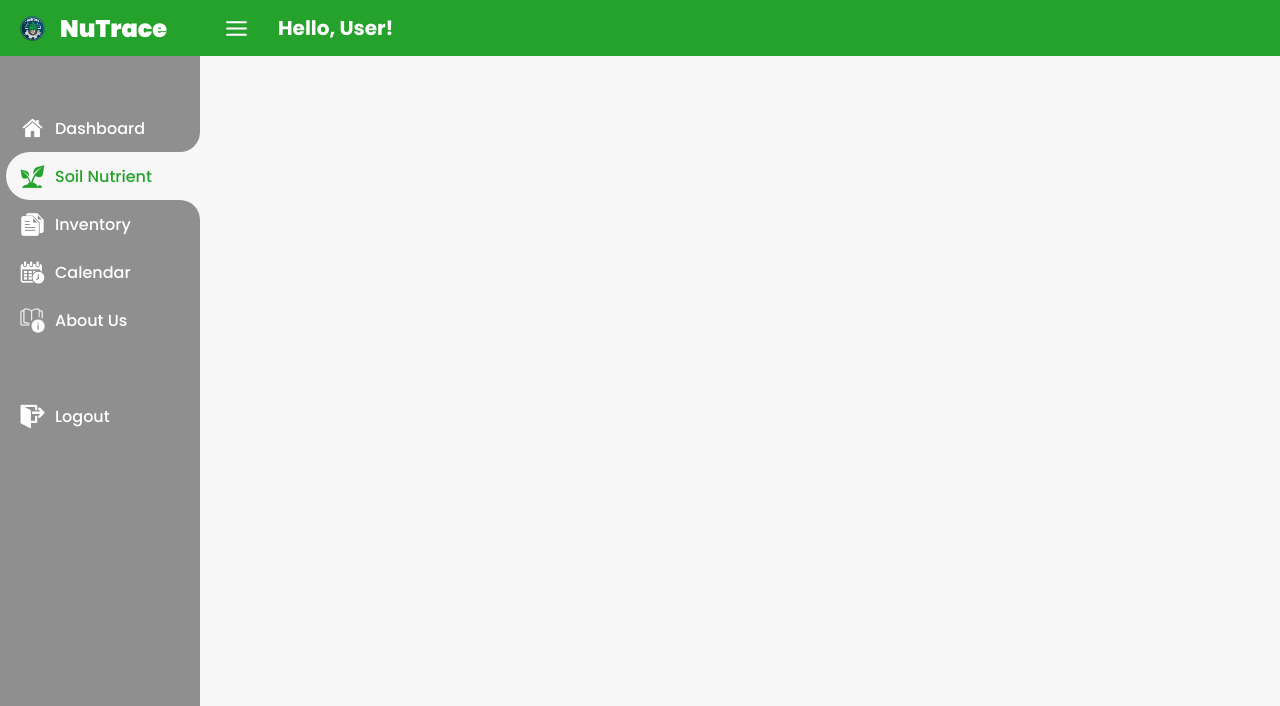
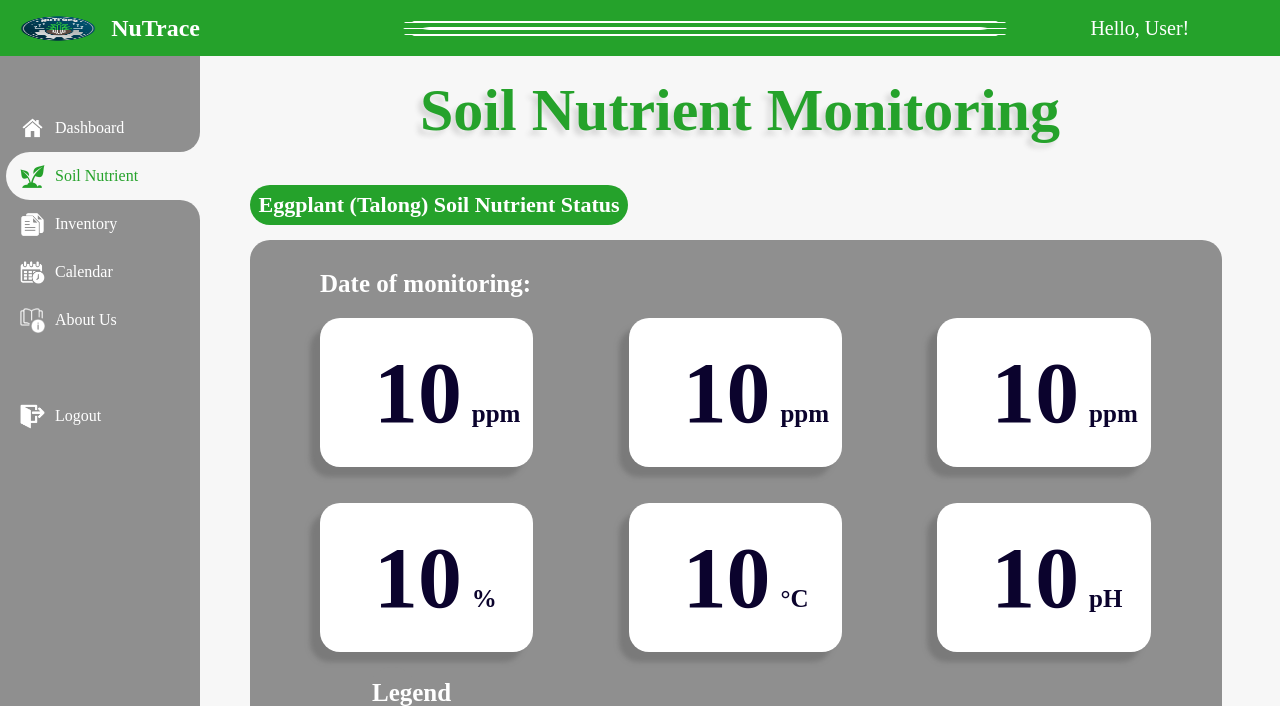
Before and after one commit to kreazze/NuTrace, a PHP site: page /pages/soilnutrient.html in a window 1280 px wide. Shown: the top 706 px of the page. Run offline with PHP 8.4, Linux system fonts and the light colour scheme.

Commit message:
Merge branch 'main' of https://github.com/kreazze/NuTrace

```diff
--- a/pages/soilnutrient.css
+++ b/pages/soilnutrient.css
@@ -1,34 +1,9 @@
-/* font */
-@font-face {
-    font-family: 'Poppins-Black';
-    src: url(/font/Poppins-Black.ttf);
-}
-@font-face {
-    font-family: 'Poppins-Bold';
-    src: url(/font/Poppins-Bold.ttf);
-}
-@font-face {
-    font-family: 'Poppins-Italic';
-    src: url(/font/Poppins-Italic.ttf);
-}
-@font-face {
-    font-family: 'Poppins-Medium';
-    src: url(/font/Poppins-Medium.ttf);
-}
-@font-face {
-    font-family: 'Poppins-SemiBold';
-    src: url(/font/Poppins-SemiBold.ttf);
-}
-@font-face {
-    font-family: 'Poppins-Regular';
-    src: url(/font/Poppins-Regular.ttf);
-}
-
 /* content */
 *{
 	margin: 0;
 	padding: 0;
 	box-sizing: border-box;
+	font-family: "poppins";
 }
 html {
 	overflow-x: hidden;
@@ -40,16 +15,9 @@ li {
 	list-style: none;
 }
 body {
-	min-height: 100vh;
-	display: flex;
-	flex-direction: column;
 	overflow-x: hidden;
 	color: #0b032d;
 	background: #f7f7f7;
-	width: 100%;
-	max-height: calc(100vh - 56px);
-	overflow-y: auto;
-	position: sticky;
 }
 #sidebar {
 	position: fixed;
@@ -97,6 +65,7 @@ body {
 	display: flex;
 	justify-content: center;
 	align-items: center;
+	width: 25px;
 }
 #sidebar .side-menu {
 	width: 100%;
@@ -206,41 +175,266 @@ body {
 	border-radius: 50%;
 	object-fit: cover;
 }
+#content main {
+	width: 90%;
+	margin-left: 50px;
+	margin-top: 15px;
+	padding-left: 70px;
+	padding-bottom: 45px;
+	background-color: #8F8F8F;
+	border-radius: 20px;
+	align-items: center;
+	justify-content: center;
+}
 
 .user {
 	font-size: 20px;
 	color: white;
 	font-family: "Poppins-Bold";
 }
+.part1{
+	background-color: #25A22B;
+	border-radius: 30px;
+	width: 35%;
+	margin-left: 50px;
+	margin-top: 40px;
+	padding: 2px;
+}
+.part1 h1{
+	text-align: center;
+	color: #ffffff;
+	font-size: 22px;
+	margin: 5px;
+}
 
-/* footer */
-#footer {
-	padding: 15px;
-	padding-left: 250px;
-	padding-right: 50px;
-	margin-top: auto;
+.date-time h2{
+	color: #ffffff;
+	font-size: 25px;
+	padding-top: 30px;
+}
+
+.head-title {
 	display: flex;
+	align-items: center;
+	justify-content: space-between;
+	grid-gap: 16px;
+	flex-wrap: wrap;
+}
+.head-title .left h1 {
+	font-size: 60px;
+	font-weight: 600;
+	font-family: "poppins black","sans-serif";
+	margin-top: 20px;
+	margin-left: 220px;
+	color: #25A22B;
+	text-shadow: -5px 5px 5px #d9d9d9;
+}
+
+#content main .box-info1 {
+	display: grid;
+	grid-template-columns: repeat(auto-fit, minmax(240px, 1fr));
+	grid-gap: 24px;
+	margin-top: 20px;
+}
+#content main .box-info1 li {
+	padding: 24px;
+	width: 75%;
+	background: white;
+	border-radius: 20px;
+	display: flex;
+	align-items: center;
+	grid-gap: 24px;
+	box-shadow: -10px 10px 5px #7a7a7a;
+}
+
+#content main .box-info1 li .text {
+	font-size: 75px;
+	font-weight: 600;
+	font-family: "poppins black";
+	display: inline;
+	margin-left: 20px;
+}
+#content main .box-info1 li .text h3 {
+	display: inline;
+	margin-left: 10px;
+}
+#content main .box-info1 li .text p {
+	font-size: 25px;
+	margin-left: 10px;
+	display: inline;
+}
+
+#content main .box-info2 {
+	display: grid;
+	grid-template-columns: repeat(auto-fit, minmax(240px, 1fr));
+	grid-gap: 24px;
+	margin-top: 36px;
+}
+#content main .box-info2 li {
+	padding: 24px;
+	width: 75%;
+	background: white;
+	border-radius: 20px;
+	display: flex;
+	align-items: center;
+	grid-gap: 24px;
+	box-shadow: -10px 10px 5px #7a7a7a;
+}
+
+#content main .box-info2 li .text {
+	font-size: 75px;
+	font-weight: 600;
+	font-family: "poppins black";
+	display: inline-block;
+}
+#content main .box-info2 li .text h3,p {
+	display: inline-block;
+	margin-left: 30px;
+}
+#content main .box-info2 li .text p {
+	margin-left: 10px;
+	font-size: 25px;
+}
+
+.part2{
+	margin-left: 30px;
+}
+.part2 h1{
+	background-color: #25A22B;
+	border-radius: 30px;
+	width: 24%;
+	margin-left: 20px;
+	margin-top: 40px;
+	padding: 4px;
+	text-align: center;
+	color: #ffffff;
+	font-size: 22px;
+	display: inline-block;
+}
+
+.part2 i{
+	font-size: 20px;
+}
+.btn {
+	background-color: #8f8f8f;
 	color: white;
-	background-image: linear-gradient(to right, #25a22b, #75E463)
+	border: none;
+	margin-left: 10px;
+	padding: 10px 15px;
+	cursor: pointer;
+	border-radius: 10px;
 }
-img {
-	margin-right: 5px;
+
+.legend-title{
+	background-color: #8f8f8f;
+	border-radius: 30px;
+	width: 5%;
+	margin-left: 50px;
+	margin-top: 15px;
+	padding: 2px;
 }
-#footer .footer-text{
-	line-height: 1rem;
-	margin-left: 1rem;
+.legend-title h1{
+	text-align: center;
+	color: #ffffff;
+	font-size: 25px;
+	margin-top: 10px;
 }
-.p1 {
-	font-size: 15px;
-	font-family: 'Poppins-Bold';
+
+img{
+	width: 70%;
+	margin-left: 120px;
 }
-.p2 {
-	font-size: 13px;
-	font-family: 'Poppins-SemiBold';
+
+*{
+	box-sizing: border-box;
 }
-.p3 {
-	font-size: 11px;
-	font-family: 'Poppins-Regular';
+
+.table{
+	width: 90%;
+	border-collapse: collapse;
+	margin-left: 55px;
+	margin-top: 15px;
+	margin-bottom: 50px;
+}
+
+.table td,.table th{
+  padding: 12px 20px;
+  border:1px solid #ddd;
+  text-align: left;
+  font-size:16px;
+}
+
+.table th{
+	background-color: #ffffff;
+	color:black;
+}
+
+.table tbody tr:nth-child(even){
+	background-color: #ffffff;
+}
+.table tbody tr:nth-child(odd){
+	background-color: #f5f5f5;
+}
+
+@media(max-width: 500px){
+	.table thead{
+		display: none;
+	}
+
+	.table, .table tbody, .table tr, .table td{
+		display: block;
+		width: 100%;
+	}
+	.table tr{
+		margin-bottom:15px;
+	}
+	.table td{
+		text-align: right;
+		padding-left: 50%;
+		text-align: right;
+		position: relative;
+	}
+	.table td::before{
+		content: attr(data-label);
+		position: absolute;
+		left:0;
+		width: 50%;
+		padding-left:15px;
+		font-size:15px;
+		font-weight: bold;
+		text-align: left;
+	}
+}
+
+@media screen and (max-width: 768px) {
+	#sidebar {
+		width: 200px;
+	}
+
+	#content {
+		width: calc(100% - 60px);
+		left: 300px;
+	}
+
+	#content nav .nav-link {
+		display: none;
+	}
+}
+
+@media screen and (max-width: 576px) {
+
+	#content nav form.show .form-input button {
+		width: 36px;
+		height: 100%;
+		border-radius: 0 36px 36px 0;
+		color: var(--light);
+		background: var(--red);
+	}
+
+	#content main .box-info {
+		grid-template-columns: 1fr;
+	}
+
 }
 
 @media screen and (max-width: 768px) {
--- a/pages/soilnutrient.html
+++ b/pages/soilnutrient.html
@@ -61,9 +61,120 @@
                 <img class="menu-pic" src="/images/icons/white/menu-icon.png" width="25px" height="25px">
                 <a class="user" href="#">Hello, User!</a>
             </nav>
+            <div class="head-title">
+                <div class="left">
+                    <h1>Soil Nutrient Monitoring</h1>
+                </div>
+            </div>
+            <div class="part1">
+                <h1>Eggplant (Talong) Soil Nutrient Status</h1>
+            </div>
             <main>
+                <div class="date-time">
+                    <h2>Date of monitoring:</h2>
+                </div>
 
+                <ul class="box-info1">
+                    <li>
+                        <span class="text">
+                            <h3>10</h3></div><p>ppm</p>
+                        </span>
+                    </li>
+                    <li>
+                        <span class="text">
+                            <h3>10</h3><p>ppm</p>
+                        </span>
+                    </li>
+                    <li>
+                        <span class="text">
+                            <h3>10</h3><p>ppm</p>
+                        </span>
+                    </li>
+                </ul>
+
+                <ul class="box-info2">
+                    <li>
+                        <span class="text">
+                            <h3>10</h3><p>%</p>
+                        </span>
+                    </li>
+                    <li>
+                        <span class="text">
+                            <h3>10</h3><p>°C</p>
+                        </span>
+                    </li>
+                    <li>
+                        <span class="text">
+                            <h3>10</h3><p>pH</p>
+                        </span>
+                    </li>
+                </ul>
+                <div class="legend">
+                    <div class="legend-title">
+                        <h1>Legend</h1>
+                    </div>
+                    <img src="legend.png" alt="legend">
+                </div>
             </main>
+            <div class="part2">
+                <h1>Soil Monitoring Records</h1>
+                <button class="btn"><i class="fa fa-cloud-download"></i></button>
+            </div>
+
+            <table class="table">
+                <thead>
+                    <tr>
+                     <th>Date</th>
+                     <th>Nitrogen</th>
+                     <th>Phosphorus</th>
+                     <th>Potassium</th>
+                     <th>Moisture</th>
+                     <th>Temp</th>
+                     <th>pH</th>
+                    </tr>
+                </thead>
+                <tbody>
+                      <tr>
+                            <td data-label="Date">04/04/23</td>
+                            <td data-label="Nit">Normal</td>
+                            <td data-label="Pho">Medium Low</td>
+                            <td data-label="Pot">Medium High</td>
+                            <td data-label="Moisture">Extremely Wet</td>
+                            <td data-label="Temp">High</td>
+                            <td data-label="pH">Low</td>
+                      </tr>
+
+                      <tr>
+                            <td data-label="Date">04/04/23</td>
+                            <td data-label="Nit">Normal</td>
+                            <td data-label="Pho">Medium Low</td>
+                            <td data-label="Pot">Medium High</td>
+                            <td data-label="Moisture">Extremely Wet</td>
+                            <td data-label="Temp">High</td>
+                            <td data-label="pH">Low</td>
+                      </tr>
+
+                      <tr>
+                            <td data-label="Date">04/04/23</td>
+                            <td data-label="Nit">Normal</td>
+                            <td data-label="Pho">Medium Low</td>
+                            <td data-label="Pot">Medium High</td>
+                            <td data-label="Moisture">Extremely Wet</td>
+                            <td data-label="Temp">High</td>
+                            <td data-label="pH">Low</td>
+                      </tr>
+
+                      <tr>
+                            <td data-label="Date">04/04/23</td>
+                            <td data-label="Nit">Normal</td>
+                            <td data-label="Pho">Medium Low</td>
+                            <td data-label="Pot">Medium High</td>
+                            <td data-label="Moisture">Extremely Wet</td>
+                            <td data-label="Temp">High</td>
+                            <td data-label="pH">Low</td>
+                      </tr>
+                </tbody>
+              </table>
         </section>
         <script src="/pages/sidebar.js"></script>
     </body>
```
Also changed, not shown: images/legend.png (added).
